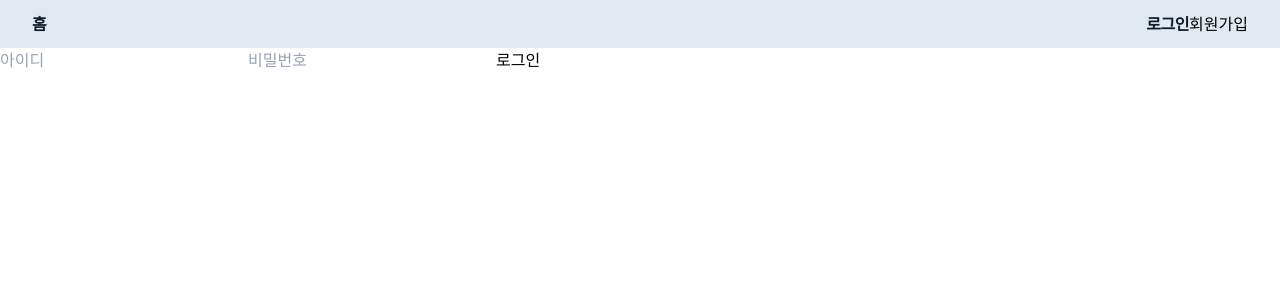
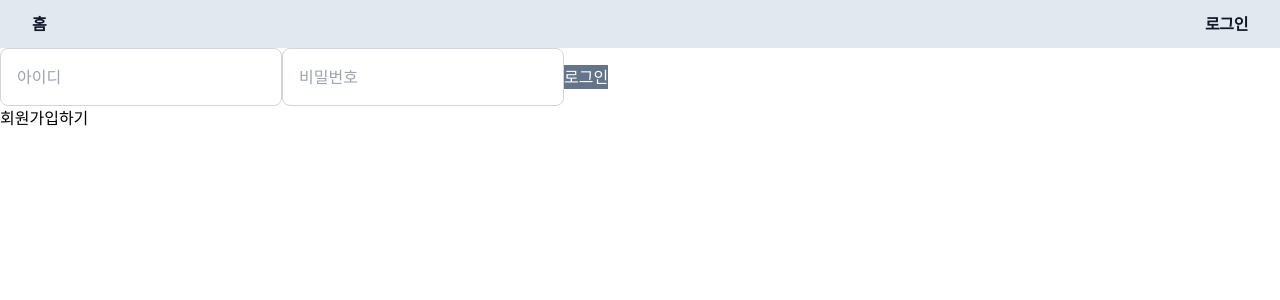
Before and after one commit to pnh135/my-mbti-test, a React (Vite) app: page /login in a window 1280 px wide. Shown: the top 300 px of the page. Built offline with nearby package versions, Linux system fonts and the light colour scheme.

Commit message:
Style: AuthForm css 수정

```diff
--- a/src/components/AuthForm.jsx
+++ b/src/components/AuthForm.jsx
@@ -22,7 +22,10 @@
 
   // id 입력을 위한 input 만 힌트로 만들어 두었습니다. 참고해서 한번 만들어봅시다!
   return (
-    <form onSubmit={handleSubmit}>
+    <form
+      onSubmit={handleSubmit}
+      className="grid-flow-row gap-12 justify-center w-fit"
+    >
       <input
         type="text"
         name="id"
@@ -30,6 +33,7 @@
         onChange={handleChange}
         placeholder="아이디"
         required
+        className="p-4 border border-gray-300 rounded-lg"
       />
       <input
         type="text"
@@ -38,6 +42,7 @@
         onChange={handleChange}
         placeholder="비밀번호"
         required
+        className="p-4 border border-gray-300 rounded-lg"
       />
       {mode === "signup" && (
         <input
@@ -47,10 +52,12 @@
           onChange={handleChange}
           placeholder="닉네임"
           required
-          className="w-full p-4 border border-gray-300 rounded-lg"
+          className="p-4 border border-gray-300 rounded-lg"
         />
       )}
-      <button type="submit">{mode === "login" ? "로그인" : "회원가입"}</button>
+      <button type="submit" className="bg-slate-500 text-white">
+        {mode === "login" ? "로그인" : "회원가입"}
+      </button>
     </form>
   );
 };
--- a/src/components/Header.jsx
+++ b/src/components/Header.jsx
@@ -37,7 +37,6 @@
             >
               로그인
             </Link>
-            <Link to="/signup">회원가입</Link>
           </>
         )}
       </nav>
--- a/src/pages/Login.jsx
+++ b/src/pages/Login.jsx
@@ -1,4 +1,4 @@
-import { useNavigate } from "react-router-dom";
+import { Link, useNavigate } from "react-router-dom";
 import AuthForm from "../components/AuthForm";
 import { useContext } from "react";
 import { AuthContext } from "../context/AuthProvider";
@@ -20,7 +20,12 @@
     }
   };
 
-  return <AuthForm mode="login" onSubmit={handleSubmit} />;
+  return (
+    <>
+      <AuthForm mode="login" onSubmit={handleSubmit} />
+      <Link to="/signup">회원가입하기</Link>
+    </>
+  );
 };
 
 export default Login;
--- a/src/pages/Signup.jsx
+++ b/src/pages/Signup.jsx
@@ -10,6 +10,7 @@
   const handleSignup = async (formData) => {
     try {
       await register(formData);
+      alert("회원가입 성공!");
       navigate("/login");
     } catch (error) {
       alert("회원가입에 실패했습니다. 다시 시도해주세요.");
--- a/src/pages/Test.jsx
+++ b/src/pages/Test.jsx
@@ -4,7 +4,7 @@
 import { createTestResults } from "../api/testResults";
 import { useNavigate } from "react-router-dom";
 
-const Test = ({ user }) => {
+const Test = () => {
   const navigate = useNavigate();
   const [result, setResult] = useState(null);
 
```
